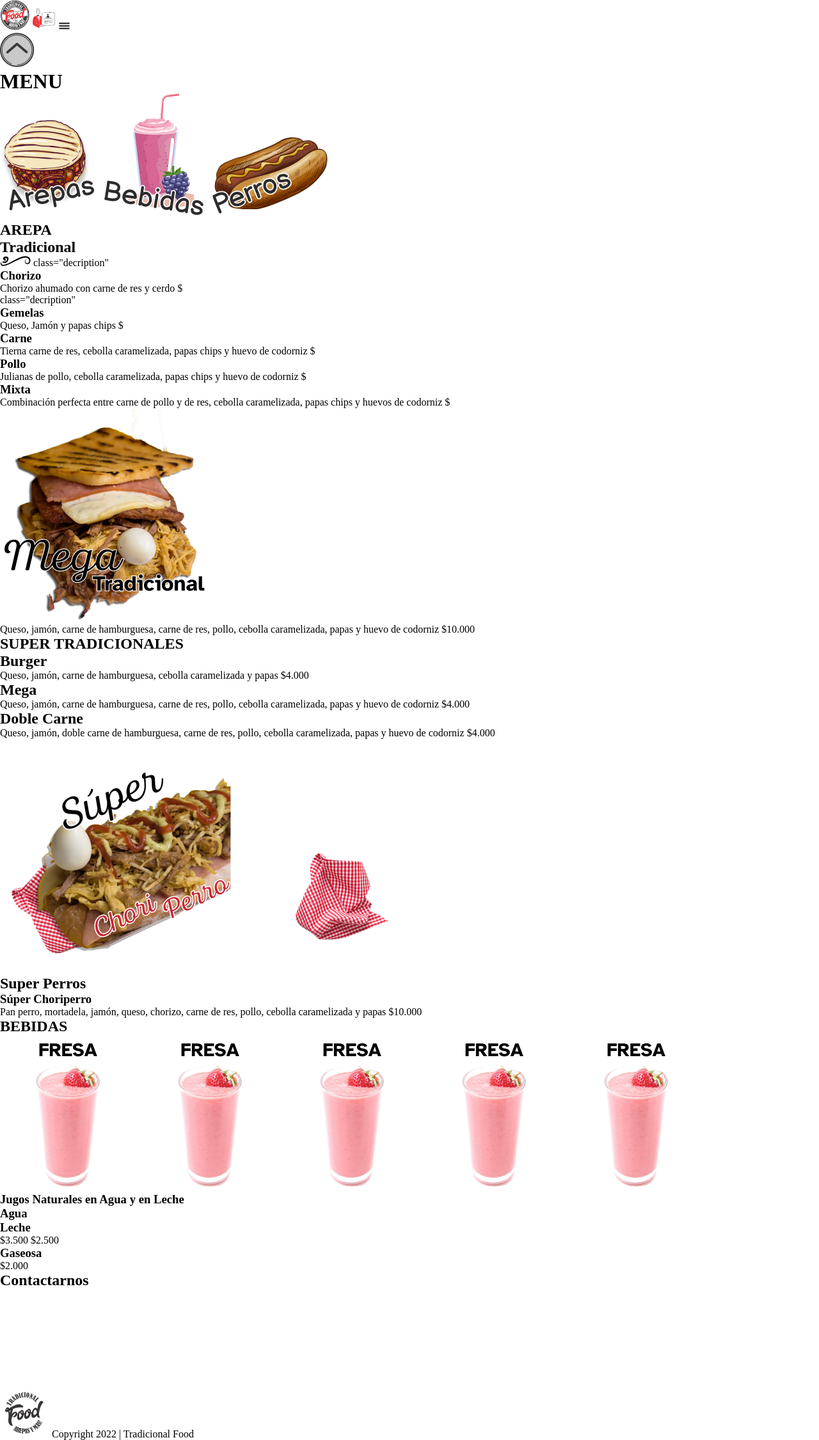
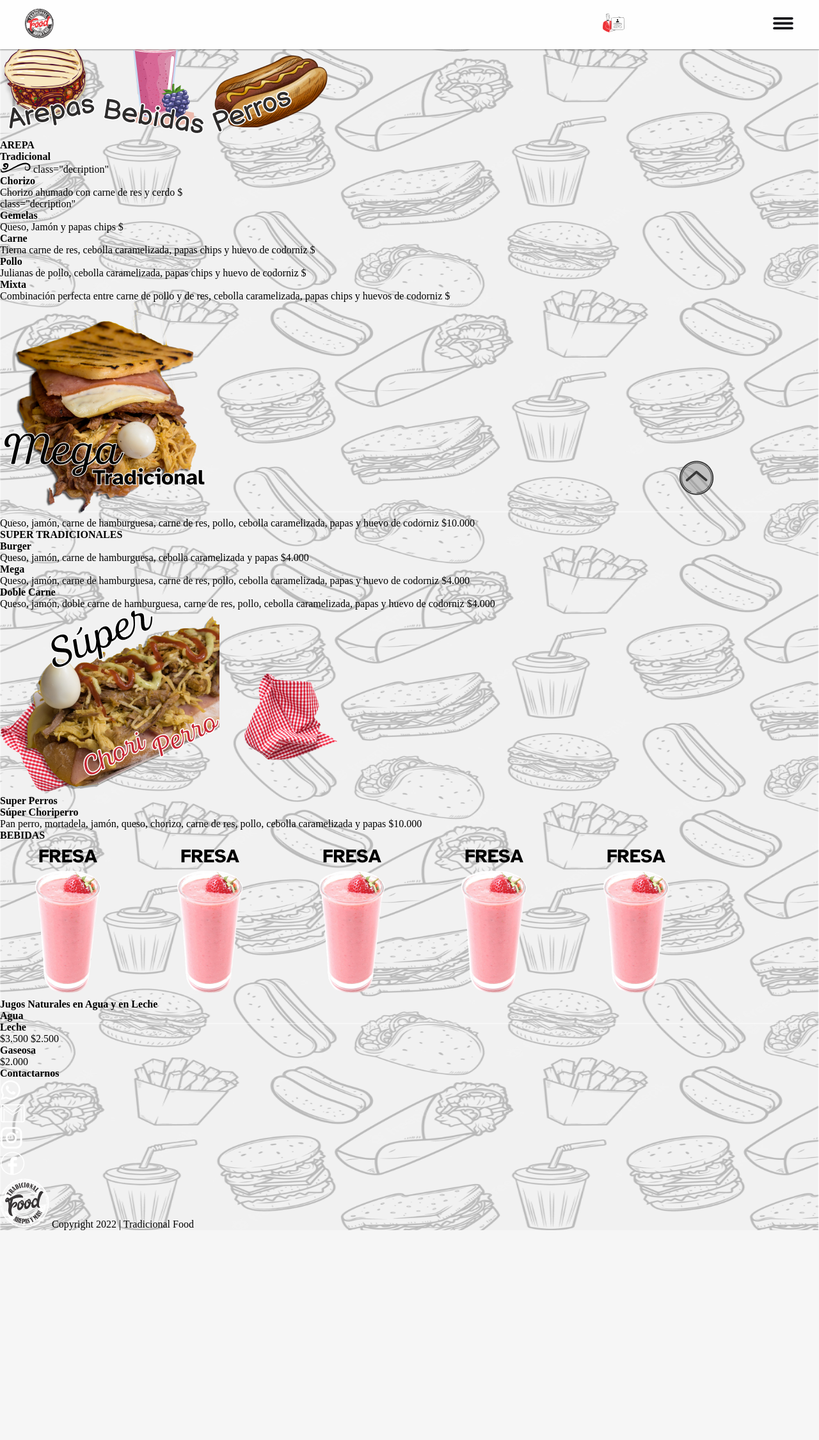
Before and after one commit to Johansx123/Tradicional-Food, a PHP site: page /menu.html in a window 1280 px wide. Shown: the whole page at 64% size. After the commit the page ends 1923 px from the top, so only its background shows below. Run offline with PHP 8.4, Linux system fonts and the light colour scheme.

Commit message:
Header y elemetos fijos teminados

```diff
--- a/menu.html
+++ b/menu.html
@@ -14,10 +14,13 @@
     <a href=""
       ><img src="/images/Mobile/Branch.svg" alt="Logo de Tradicional Food"
     /></a>
-    <a href=""
+    <div class="content-menu">
+      <a class="icon-login" href=""
       ><img src="/images/Mobile/Icon-login.svg" alt="Inicio de Sesión"
-    /></a>
-    <a href=""><img src="/images/Mobile/IconMenu.svg" alt="Menu" /></a>
+      /></a>
+      <a class="icon-menu" href=""><img src="/images/Mobile/IconMenu.svg" alt="Menu" /></a>
+    </div>
+
   </header>
 
   <body>
--- a/styleMenu.css
+++ b/styleMenu.css
@@ -3,4 +3,56 @@
     box-sizing: border-box;
     padding: 0;
     text-decoration: none;
+    font-size: 16px;
 }
+:root{
+    --color-white:#FEFEFE;
+    --color-black:#262425;
+    --color-yellow:#F7C809;
+    --color-red:#ED3237;
+
+    --color-black-font:#000000;
+    --color-white-font:#fefefe;
+
+    --font-size-main:69px;
+    --font-size-title-big:51px;
+    --font-size-title-medium:30px;
+    --font-size-title-small:15px;
+    --font-size-small:9px;
+
+    --size-icon-medium:36px;
+    --size-brach-medium:45px;
+    --size-brach-big:75px;
+
+}
+
+body{
+    background-image:url(/images/Mobile/Fondo.png);
+    background-repeat: repeat;
+    background-size:100%;
+    background-attachment:fixed;
+}
+.wrapper-header{
+    display: flex;
+    align-items: center;
+    justify-content: space-between;
+    background-color: var(--color-white);
+    height: 6.5vh;
+    width: 100vw;
+    box-shadow:0px 0.01em 0.1em 0.1em rgba(0, 0, 0, 0.30);
+    position: fixed;
+    padding:3% ;
+}
+.content-menu{
+    display: flex;
+    align-items: center;
+    justify-content: space-between;
+    width: 25%;
+}
+.content-menu img{
+    width: var(--size-icon-medium);
+}
+.up{
+    position: fixed;
+    margin:90vh 83vw;
+}
```
Also changed, not shown: images/Mobile/Arepa.svg (deleted), images/Mobile/Fondo.png (added), images/Mobile/Perro animado.png, images/Originales/logo en modo claro.svg (renamed from images/logo en modo claro.svg), images/Originales/logo en modo oscuro.svg (renamed from images/logo en modo oscuro.svg).
